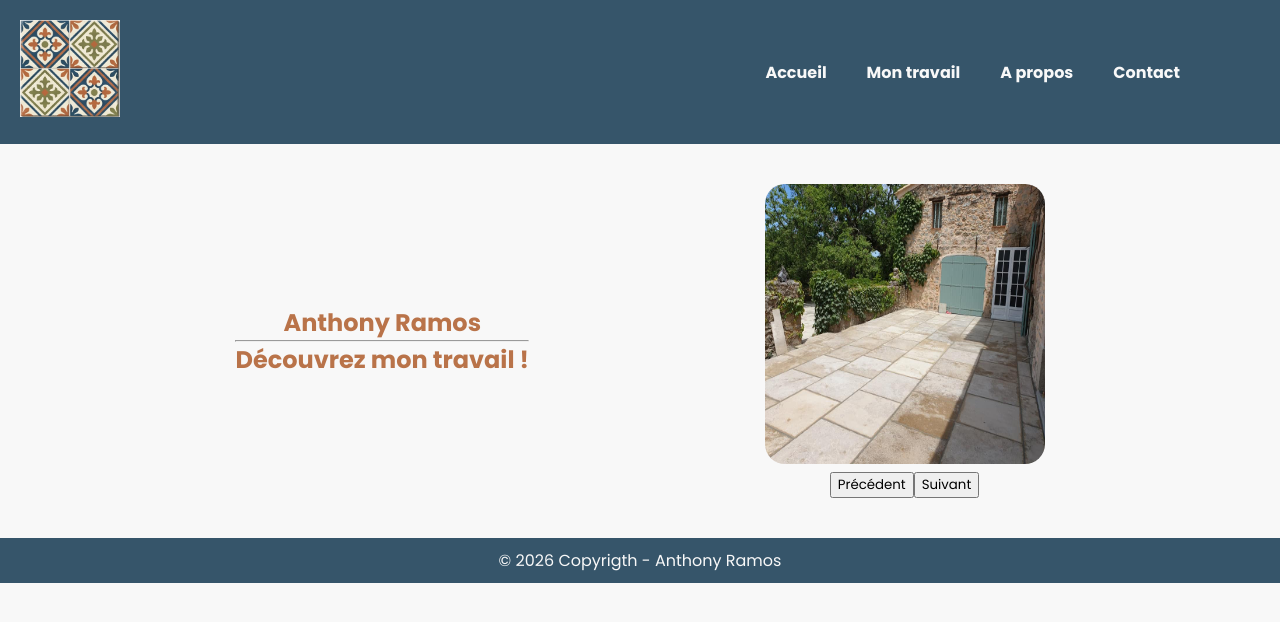
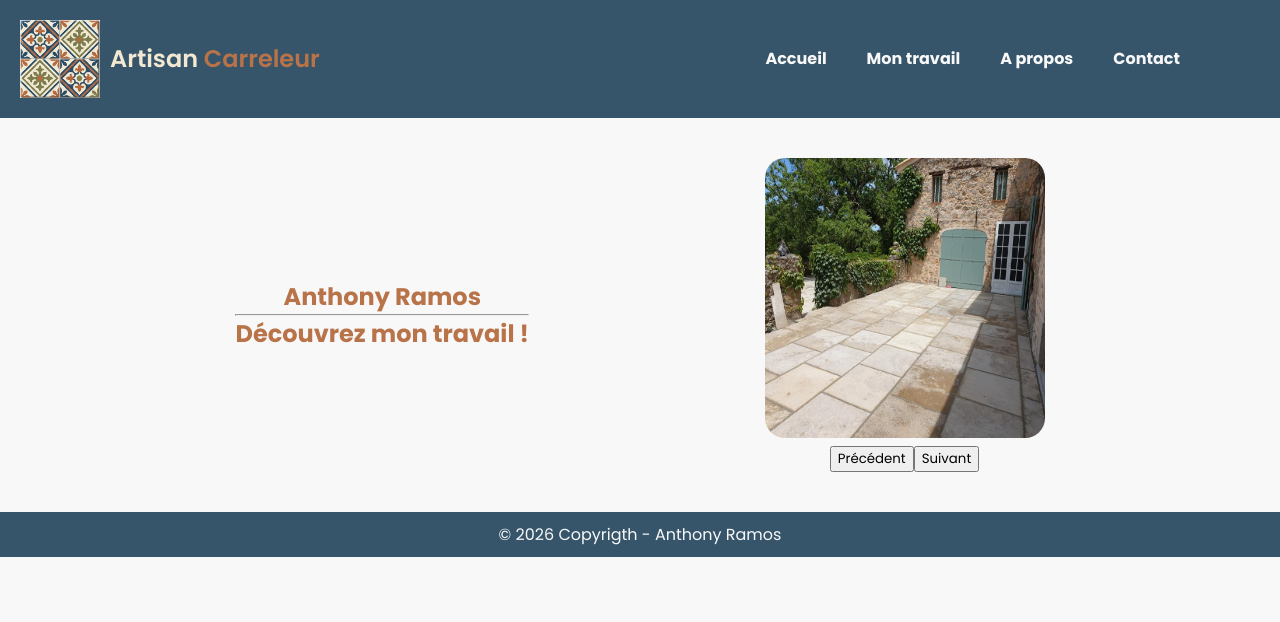
Before and after one commit to gaelramos-ship-i/carellage, a React (Vite) app: page / in a window 1280 px wide. Shown: the top 622 px of the page. Built offline with nearby package versions, Linux system fonts and the light colour scheme.

Commit message:
maj footer logo carousel

```diff
--- a/src/components/Footer.jsx
+++ b/src/components/Footer.jsx
@@ -1,7 +1,9 @@
 import '../styles/footer.scss';
 
 const Footer = () => (
-    <p>© 2026 Copyrigth - Anthony Ramos</p>
+    <div>
+        <p>© 2026 Copyrigth - Anthony Ramos</p>
+    </div>
 )
 
 export default Footer
--- a/src/pages/Home.jsx
+++ b/src/pages/Home.jsx
@@ -9,7 +9,8 @@ function Home(){
     <header>
       <div className='section-header'>
         <a href="/">
-          <img src="images\logo.png" alt="logo" width={'100px'}/>
+          <img src="images\logo.png" alt="logo" width={'80px'}/>
+          <p>Artisan <span>Carreleur</span></p>
         </a>
         <Navbar />
       </div>
--- a/src/styles/carousel.scss
+++ b/src/styles/carousel.scss
@@ -1,6 +1,8 @@
 @import'./variables';
 
 .section-carousel{
+    max-width: 1440px;
+    margin: auto;
     text-align: center;
     padding: 40px 0;
     display: flex;
--- a/src/styles/footer.scss
+++ b/src/styles/footer.scss
@@ -1,12 +1,14 @@
 @import'./variables';
 
 footer{
-    max-width: 1440px;
-    margin: auto;
     background: $back-color;
-    color: $primary-color;
-    padding: 10px 0;
-    p{
-        text-align: center;
+    div{
+        max-width: 1440px;
+        margin: auto;
+        color: $primary-color;
+        padding: 10px 0;
+        p{
+            text-align: center;
+        }
     }
 }
--- a/src/styles/home.scss
+++ b/src/styles/home.scss
@@ -1 +1,18 @@
 @import'./global.scss';
+
+.section-header{
+    a{
+        display: flex;
+        align-items: center;
+        text-decoration: none;
+        p{
+            margin-left: 10px;
+            color: #f3e8d2;
+            font-size: 24px;
+            font-weight: 600;
+            span{
+                color: $color-title;
+            }
+        }
+    }
+}
```
Also changed, not shown: public/images/banniere.png (added).
